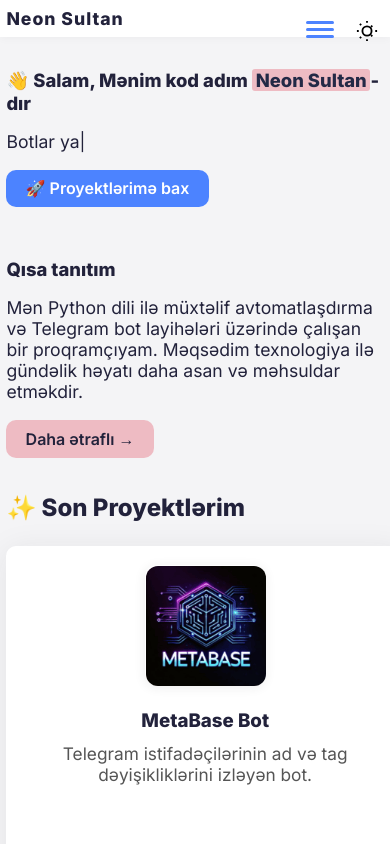
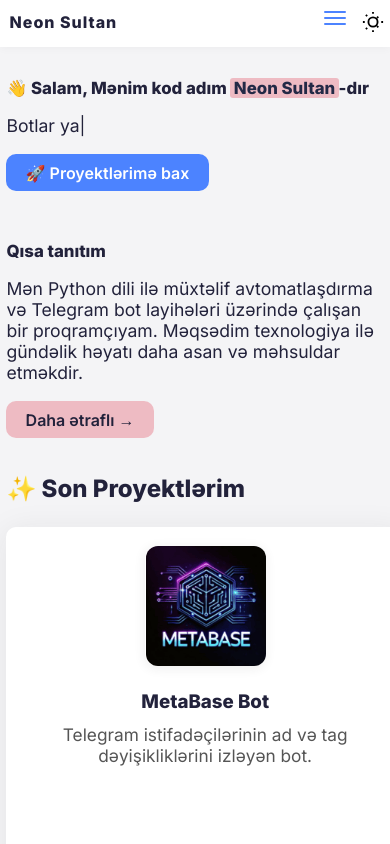
Before and after one commit to Abbasxan/Abbasxan.github.io, a plain HTML site: page index.html in a window 390 px wide. Shown: the top 844 px of the page. Drawn offline with nearby package versions, Linux system fonts and the light colour scheme.

Commit message:
Update style.css

```diff
--- a/assets/css/style.css
+++ b/assets/css/style.css
@@ -42,18 +42,18 @@ body.dark .theme-toggle .icon-sun {
   display: none !important;
 }
 
-/* ====== NAVBAR ====== */
+/* ====== NAVBAR (КОМПАКТНЫЙ) ====== */
 .navbar {
+  padding: 0.1rem 0;
+  min-height: 44px;
   background: var(--nav-bg);
   color: var(--text);
-  padding: 0.5rem 0;
   position: sticky;
   top: 0;
   z-index: 99;
   box-shadow: 0 2px 8px rgba(44,44,44,0.03);
   transition: background var(--transition), color var(--transition);
 }
-
 body.dark .navbar {
   background: var(--nav-bg-dark);
   color: var(--text-light);
@@ -64,18 +64,21 @@ body.dark .navbar {
   align-items: center;
   justify-content: space-between;
   position: relative;
+  padding: 0.1rem 0.7rem;
+  min-height: 44px;
 }
 
 .logo {
   font-weight: 800;
-  font-size: 1.4rem;
+  font-size: 1.05rem;
   letter-spacing: 1px;
+  padding: 0.1rem 0.2rem;
 }
 
 .nav-links {
   display: flex;
   align-items: center;
-  gap: 1.7rem;
+  gap: 1.2rem;
   list-style: none;
   margin: 0;
   padding: 0;
@@ -85,7 +88,8 @@ body.dark .navbar {
   text-decoration: none;
   color: inherit;
   font-weight: 600;
-  padding: 0.3rem 1rem;
+  font-size: 0.97rem;
+  padding: 0.18rem 0.6rem;
   border-radius: var(--border-radius);
   transition: background var(--transition), color var(--transition);
   position: relative;
@@ -104,14 +108,13 @@ body.dark .navbar {
   background: none;
   border: none;
   cursor: pointer;
-  margin-left: 1rem;
+  margin-left: 0.5rem;
   z-index: 1001;
 }
-
 .menu-toggle span {
   display: block;
-  width: 28px;
-  height: 3px;
+  width: 22px;
+  height: 2px;
   background: var(--primary);
   border-radius: 3px;
   transition: 0.3s;
@@ -122,7 +125,7 @@ body.dark .navbar {
   border: none;
   cursor: pointer;
   margin-left: 1rem;
-  padding: 2px 4px;
+  padding: 1px 2px;
   border-radius: 50%;
   transition: background 0.2s;
   position: relative;
@@ -205,7 +208,7 @@ body.dark .hero p, body.dark .about-section p, body.dark .projects-section p {
   box-shadow: 0 4px 32px rgba(44,44,44,0.08);
   transition: box-shadow var(--transition), background var(--transition);
   padding: 1.2rem 1.2rem 1.2rem 1.2rem;
-  width: 340px; /* Стало шире */
+  width: 340px;
   text-align: center;
   display: flex;
   flex-direction: column;
@@ -490,6 +493,8 @@ body.dark .footer {
 }
 @media (max-width: 768px) {
   .navbar .container {
+    padding: 0.1rem 0.4rem;
+    min-height: 38px;
     flex-wrap: wrap;
     position: relative;
   }
@@ -527,13 +532,13 @@ body.dark .footer {
   .menu-toggle {
     display: flex;
     position: absolute;
-    right: 50px;
-    top: 12px;
+    right: 38px;
+    top: 8px;
   }
   .theme-toggle {
     position: absolute;
-    right: 8px;
-    top: 10px;
+    right: 4px;
+    top: 8px;
     margin-left: 0;
   }
   .footer {
@@ -555,10 +560,10 @@ body.dark .footer {
     padding: 0 0.4rem;
   }
   .logo {
-    font-size: 1.1rem;
+    font-size: 1rem;
   }
   .category-title, .projects-section h2, .hero h1, .about-section h2, .tech h2 {
-    font-size: 1.15rem;
+    font-size: 1.05rem;
   }
   .hero, .about-section, .projects-section, .license-generator, .contact-section {
     padding: 1.2rem 0 1rem 0;
```
